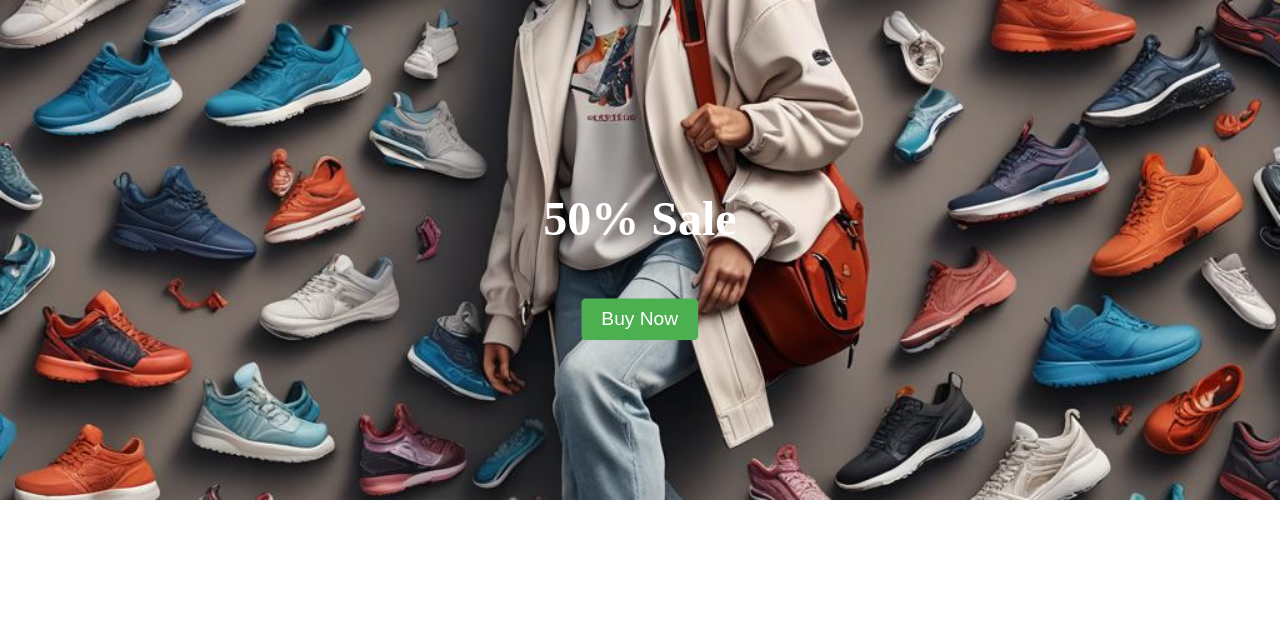
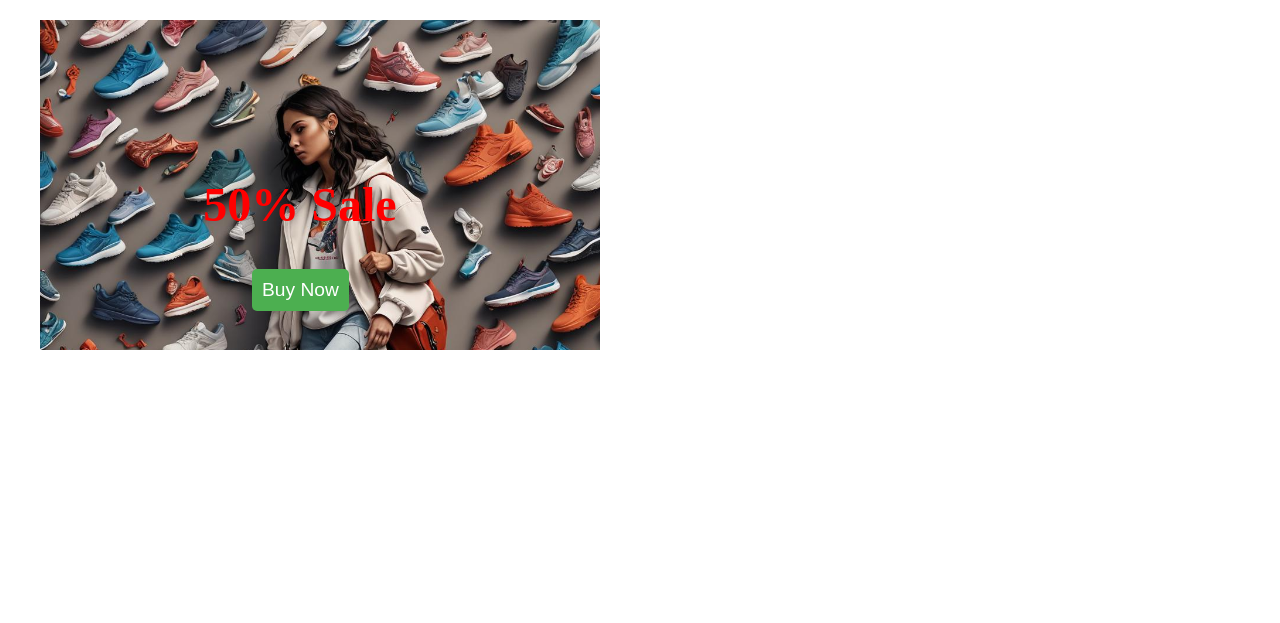
Before and after one commit to L11nas/Baneris, a plain HTML site: page index.html in a window 1280 px wide. Drawn offline with Linux system fonts and the light colour scheme.

Commit message:
vew correction

```diff
--- a/index.html
+++ b/index.html
@@ -1,48 +1,64 @@
 <!DOCTYPE html>
 <html lang="en">
-
+  <head>
+    <meta charset="UTF-8" />
+    <meta name="viewport" content="width=device-width, initial-scale=1.0" />
+    <title>Shoe Sale Banner</title>
     <style>
-    body, html {
+      body,
+      html {
         margin: 0;
         padding: 0;
         height: 100%;
       }
+      .banner {
+        position: relative;
+        width: 600px;
+        height: 350px;
+        overflow: hidden; /* Užtikrina, kad nuotrauka netektų iš krantų */
+      }
 
-.banner {
-    background-image: url('./womenshoe.jpg');
-    background-size: cover;
-    background-position: center;
-    height: 500px; /* Adjust height as needed */
-    position: relative;
+      .banner img {
+        width: 100%; /* Užtikrina, kad nuotrauka užimtų visą vietą baneryje */
+        height: auto; /* Užtikrina, kad nuotrauka išlaikytų proporcijas */
+        display: inline-block; /* Pakeičia į bloką, kad būtų galima nustatyti plotį ir aukštį */
+        padding-top: 20px; /* Atitraukimas nuo viršaus */
+        padding-left: 40px; /* Atitraukimas nuo kairės */
       }
 
       .overlay {
         position: absolute;
-    top: 50%;
-    left: 50%;
-    transform: translate(-50%, -50%);
+        top: 0;
+        left: 0;
+        width: 100%;
+        height: 130%;
+        display: flex;
+        flex-direction: column;
+        justify-content: center;
+        align-items: center;
         text-align: center;
-    color: white;
       }
 
       h1 {
         font-size: 3em;
+        color: red;
       }
 
       button {
-    padding: 10px 20px;
-    background-color: #4CAF50;
+        padding: 10px 10px;
+        background-color: #4caf50;
         color: white;
         border: none;
         border-radius: 5px;
         cursor: pointer;
         font-size: 1.2em;
-    margin-top: 20px;
+        margin-top: 5px;
       }
 
       button:hover {
         background-color: #45a049;
       }
+
       @keyframes heartbeat {
         0% {
           transform: scale(1);
@@ -58,19 +74,14 @@ button:hover {
       .heartbeat {
         animation: heartbeat 1s infinite;
       }
-
     </style>
-    <meta charset="UTF-8">
-    <meta name="viewport" content="width=device-width, initial-scale=1.0">
-    <title>Shoe Sale Banner</title>
-    <link rel="stylesheet" href="styles.css">
   </head>
   <body>
-
     <div class="banner">
+      <img src="./womenshoe.jpg" alt="Shoe Banner" />
       <div class="overlay">
         <h1>50% Sale</h1>
-            <button class="heartbeat" >Buy Now</button>
+        <button class="heartbeat">Buy Now</button>
       </div>
     </div>
   </body>
```
Lines whose indentation alone changed are shown as unchanged.
